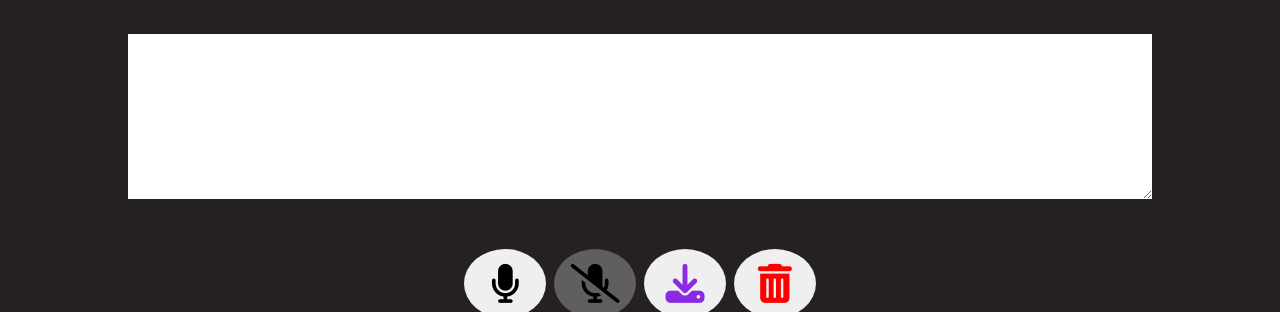
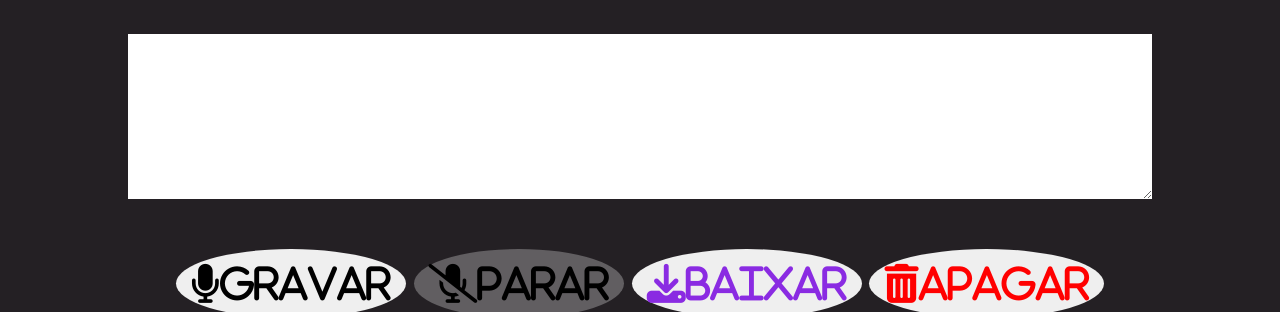
Before and after one commit to rafalobodev/voiceRecognitionText-BR-US, a plain HTML site: page index.html in a window 1280 px wide. Shown: the part 60-372 px from the top of the page. Drawn offline with Linux system fonts and the light colour scheme.

Commit message:
nomeando
nomeando

```diff
--- a/index.html
+++ b/index.html
@@ -13,10 +13,10 @@
     <p>RECONHECIMENTO DE VOZ EM FORMATO TEXTO (pt-BR)</p>
     <textarea id="textarea"></textarea>
     <div>
-      <button id="btnGravar"><i class="fas fa-microphone"></i></button><!--class="fas fa-microphone" icone conectados pelo https://kit.fontawesome.com/cf6fa412bd.js-->
-      <button id="btnParar" disabled><i class="fas fa-microphone-slash"></i></button>
-      <button id="btnBaixar"><i class="fas fa-download"></i></button>
-      <button id="btnLimpar"><i class="fas fa-trash-alt"></i></button>
+      <button id="btnGravar"><i class="fas fa-microphone">gravar</i></button><!--class="fas fa-microphone" icone conectados pelo https://kit.fontawesome.com/cf6fa412bd.js-->
+      <button id="btnParar" disabled><i class="fas fa-microphone-slash">parar</i></button>
+      <button id="btnBaixar"><i class="fas fa-download">baixar</i></button>
+      <button id="btnLimpar"><i class="fas fa-trash-alt">apagar</i></button>
     </div>
     <p>------------------------------------------------</p>
     <p>VOICE RECOGNITION IN TEXT FORMAT (en-us)</p>
```
